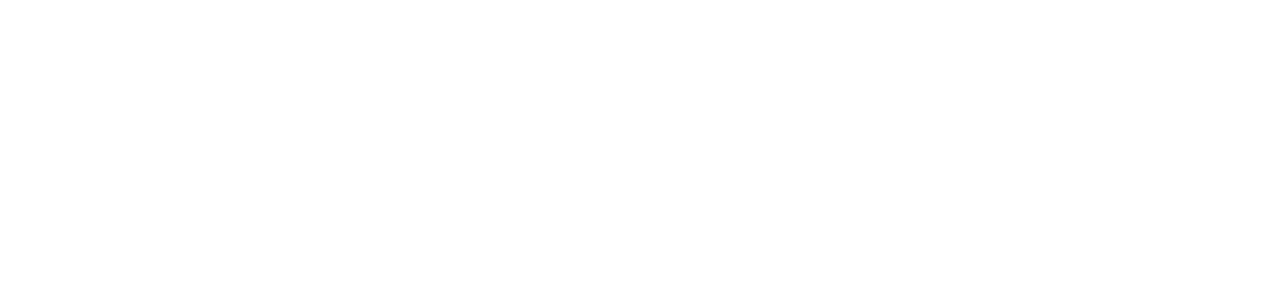
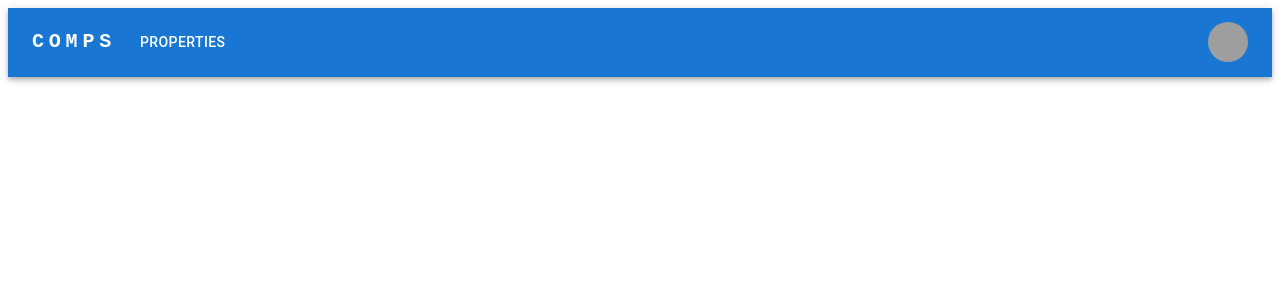
Before and after one commit to dillon-todd-dev/real-estate-comps, a React (Vite) app in the folder frontend/: page / in a window 1280 px wide. Shown: the top 300 px of the page. Built offline with nearby package versions, Linux system fonts and the light colour scheme; sample sign-in values are in the browser's storage; grey boxes are pictures that could not be loaded.

Commit message:
only show navbar in protected routes

```diff
--- /dev/null
+++ b/frontend/src/components/Navbar.jsx
@@ -0,0 +1,158 @@
+import { AppBar, Avatar, Box, Button, Container, IconButton, Menu, MenuItem, Toolbar, Tooltip, Typography } from "@mui/material";
+import MenuIcon from '@mui/icons-material/Menu';
+import AdbIcon from '@mui/icons-material/Adb';
+import { useState } from "react";
+import { useAuth } from "../providers/authProvider";
+import { Link } from "react-router-dom";
+
+const pages = ['Properties'];
+const settings = ['Account', 'Logout'];
+
+const Navbar = () => {
+    const [anchorElNav, setAnchorElNav] = useState(null);
+    const [anchorElUser, setAnchorElUser] = useState(null);
+    const { token } = useAuth();
+
+    const pages = token ? ['Properties'] : [];
+    const settings = token ? ['Account', 'Logout'] : ['Login'];
+
+    const handleOpenNavMenu = (e) => {
+        setAnchorElNav(e.currentTarget);
+    }
+
+    const handleOpenUserMenu = (e) => {
+        setAnchorElUser(e.currentTarget);
+    }
+
+    const handleCloseNavMenu = () => {
+        setAnchorElNav(null);
+    }
+
+    const handleCloseUserMenu = () => {
+        setAnchorElUser(null);
+    }
+
+    return (
+        <AppBar position="static">
+          <Container maxWidth="xl">
+            <Toolbar disableGutters>
+              <Typography
+                variant="h6"
+                noWrap
+                component="a"
+                href="#app-bar-with-responsive-menu"
+                sx={{
+                  mr: 2,
+                  display: { xs: 'none', md: 'flex' },
+                  fontFamily: 'monospace',
+                  fontWeight: 700,
+                  letterSpacing: '.3rem',
+                  color: 'inherit',
+                  textDecoration: 'none',
+                }}
+              >
+                COMPS
+              </Typography>
+
+              <Box sx={{ flexGrow: 1, display: { xs: 'flex', md: 'none' } }}>
+                <IconButton
+                  size="large"
+                  aria-label="account of current user"
+                  aria-controls="menu-appbar"
+                  aria-haspopup="true"
+                  onClick={handleOpenNavMenu}
+                  color="inherit"
+                >
+                  <MenuIcon />
+                </IconButton>
+                <Menu
+                  id="menu-appbar"
+                  anchorEl={anchorElNav}
+                  anchorOrigin={{
+                    vertical: 'bottom',
+                    horizontal: 'left',
+                  }}
+                  keepMounted
+                  transformOrigin={{
+                    vertical: 'top',
+                    horizontal: 'left',
+                  }}
+                  open={Boolean(anchorElNav)}
+                  onClose={handleCloseNavMenu}
+                  sx={{ display: { xs: 'block', md: 'none' } }}
+                >
+                  {pages.map((page) => (
+                    <MenuItem key={page} onClick={handleCloseNavMenu}>
+                      <Typography sx={{ textAlign: 'center' }}>{page}</Typography>
+                    </MenuItem>
+                  ))}
+                </Menu>
+              </Box>
+              <AdbIcon sx={{ display: { xs: 'flex', md: 'none' }, mr: 1 }} />
+              <Typography
+                variant="h5"
+                noWrap
+                component="a"
+                href="#app-bar-with-responsive-menu"
+                sx={{
+                  mr: 2,
+                  display: { xs: 'flex', md: 'none' },
+                  flexGrow: 1,
+                  fontFamily: 'monospace',
+                  fontWeight: 700,
+                  letterSpacing: '.3rem',
+                  color: 'inherit',
+                  textDecoration: 'none',
+                }}
+              >
+                LOGO
+              </Typography>
+              <Box sx={{ flexGrow: 1, display: { xs: 'none', md: 'flex' } }}>
+                {pages.map((page) => (
+                  <Button
+                    key={page}
+                    onClick={handleCloseNavMenu}
+                    sx={{ my: 2, color: 'white', display: 'block' }}
+                  >
+                    {page}
+                  </Button>
+                ))}
+              </Box>
+              <Box sx={{ flexGrow: 0 }}>
+                <Tooltip title="Open settings">
+                  <IconButton onClick={handleOpenUserMenu} sx={{ p: 0 }}>
+                    <Avatar alt="Remy Sharp" src="/static/images/avatar/2.jpg" />
+                  </IconButton>
+                </Tooltip>
+                <Menu
+                  sx={{ mt: '45px' }}
+                  id="menu-appbar"
+                  anchorEl={anchorElUser}
+                  anchorOrigin={{
+                    vertical: 'top',
+                    horizontal: 'right',
+                  }}
+                  keepMounted
+                  transformOrigin={{
+                    vertical: 'top',
+                    horizontal: 'right',
+                  }}
+                  open={Boolean(anchorElUser)}
+                  onClose={handleCloseUserMenu}
+                >
+                  {settings.map((setting) => (
+                    <MenuItem key={setting} onClick={handleCloseUserMenu}>
+                        <Link to={'/' + setting.toLowerCase()}>
+                            <Typography sx={{ textAlign: 'center' }}>{setting}</Typography>
+                        </Link>
+                    </MenuItem>
+                  ))}
+                </Menu>
+              </Box>
+            </Toolbar>
+          </Container>
+        </AppBar>
+      );
+}
+
+export default Navbar;
--- a/frontend/src/routes/ProtectedRoute.jsx
+++ b/frontend/src/routes/ProtectedRoute.jsx
@@ -1,5 +1,6 @@
 import { Navigate, Outlet } from "react-router-dom";
 import { useAuth } from "../providers/authProvider";
+import Navbar from "../components/Navbar";
 
 export const ProtectedRoute = () => {
     const { token } = useAuth();
@@ -8,5 +9,10 @@
         return <Navigate to='/login' />;
     }
 
-    return <Outlet />;
+    return (
+        <>
+            <Navbar />
+            <Outlet />
+        </>
+    )
 }
```
Also changed, not shown: frontend/src/routes/index.jsx (+0 -9 lines).
